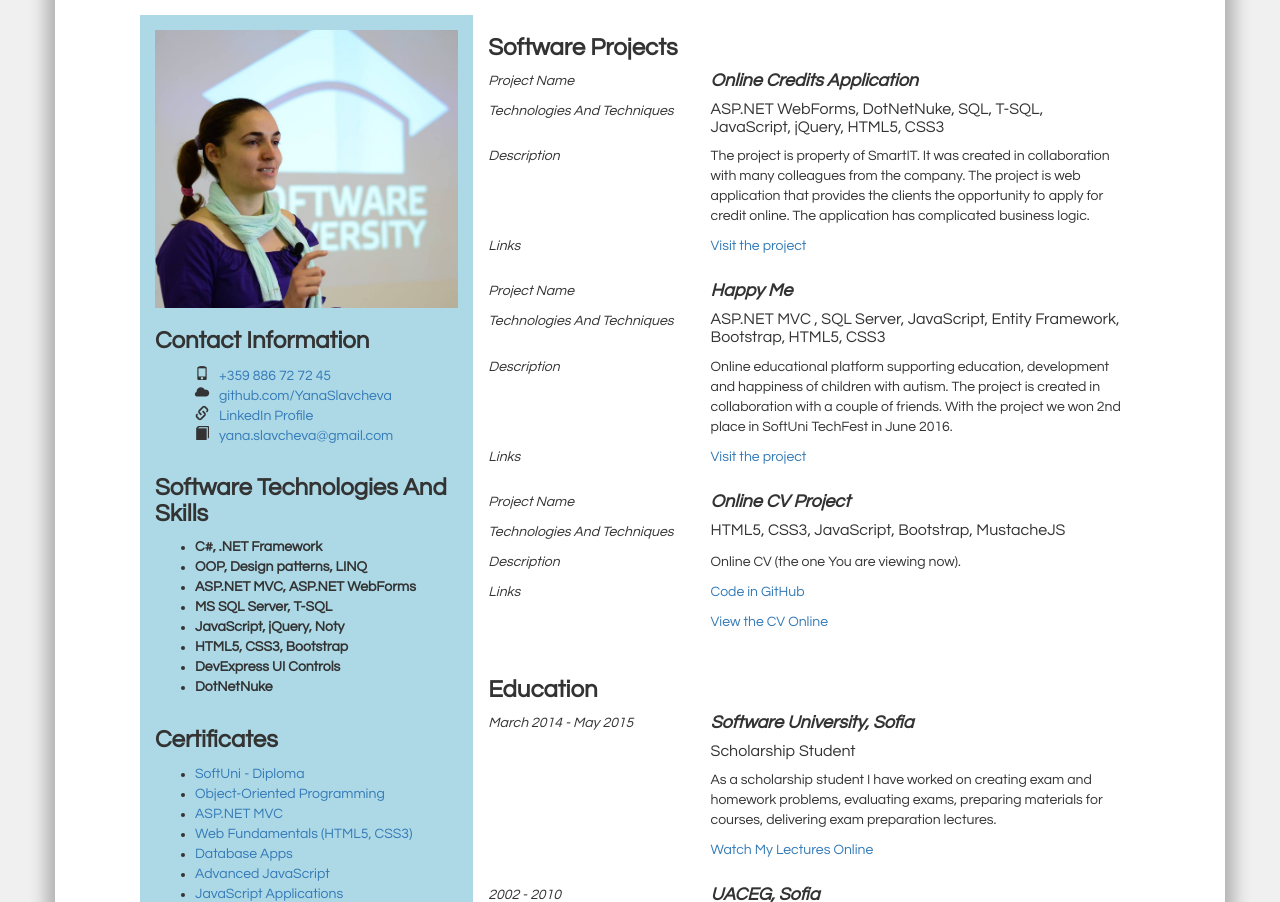
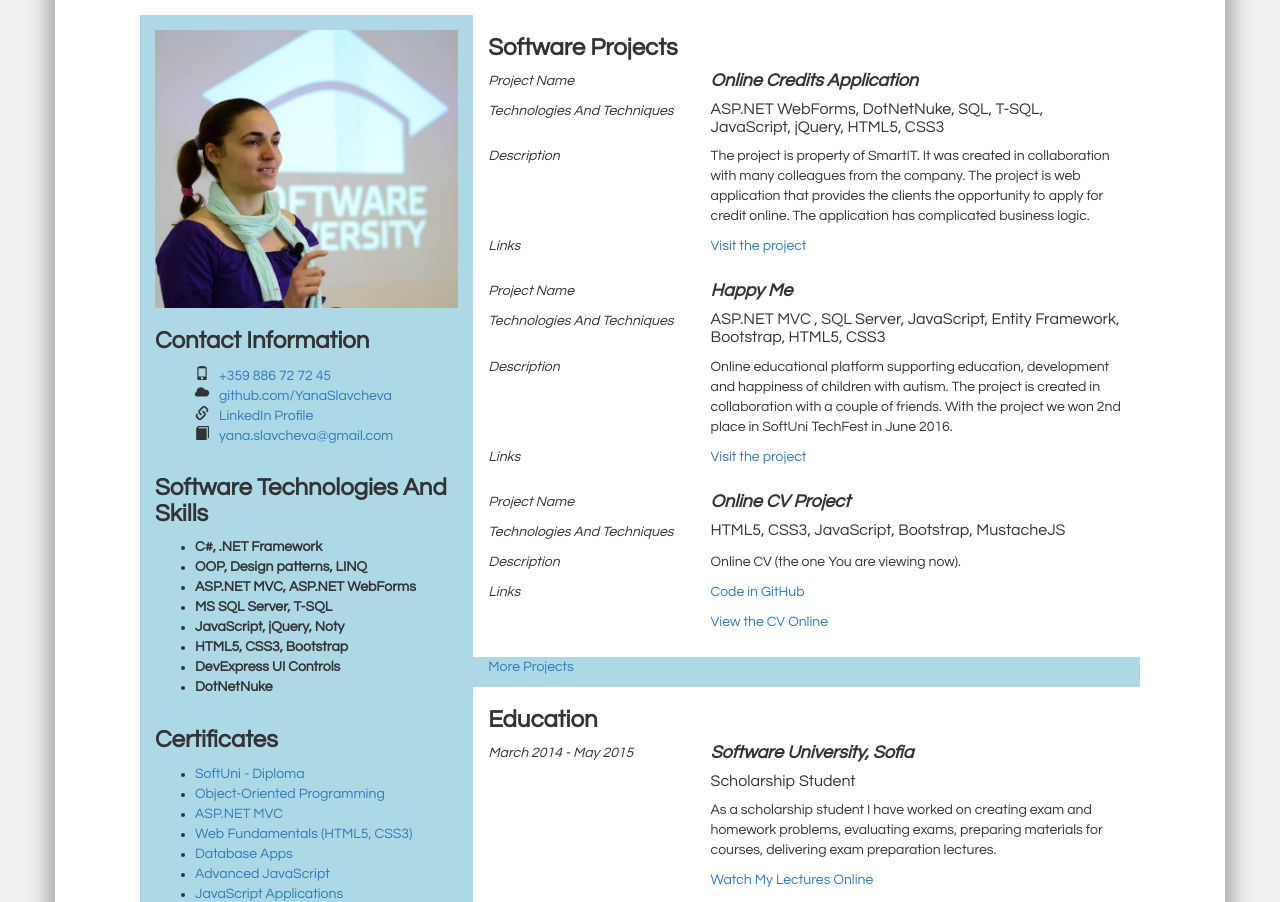
Before and after one commit to YanaSlavcheva/OnlineCv, a plain HTML site: page index.html in a window 1280 px wide. Shown: the part 198-1100 px from the top of the page. Drawn offline with Linux system fonts and the light colour scheme.

Commit message:
Added link to GitHub

```diff
--- a/index.html
+++ b/index.html
@@ -81,6 +81,11 @@
             <!--right main column-->
             <div class="col-xs-12 col-md-8 col-lg-8 col col-main-right">
                 <section class="row" id="projects"></section>
+				<section>
+					<p>
+						<a href="https://github.com/YanaSlavcheva" title="More Projects" target="_blank">More Projects</a>
+					</p>
+				</section>
                 <section class="row" id="education"></section>
                 <section class="row" id="work"></section>
                 <section class="row" id="volunteer"></section>
```
